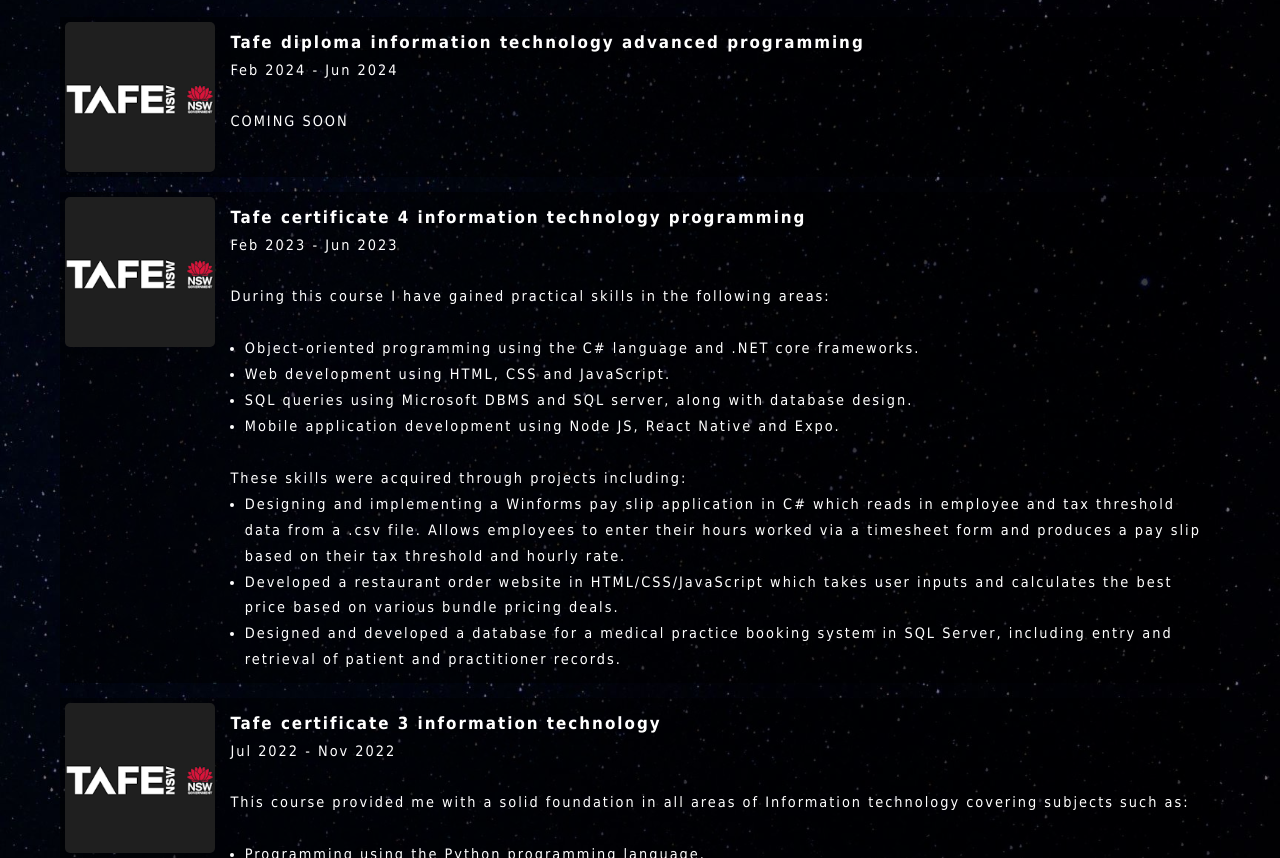
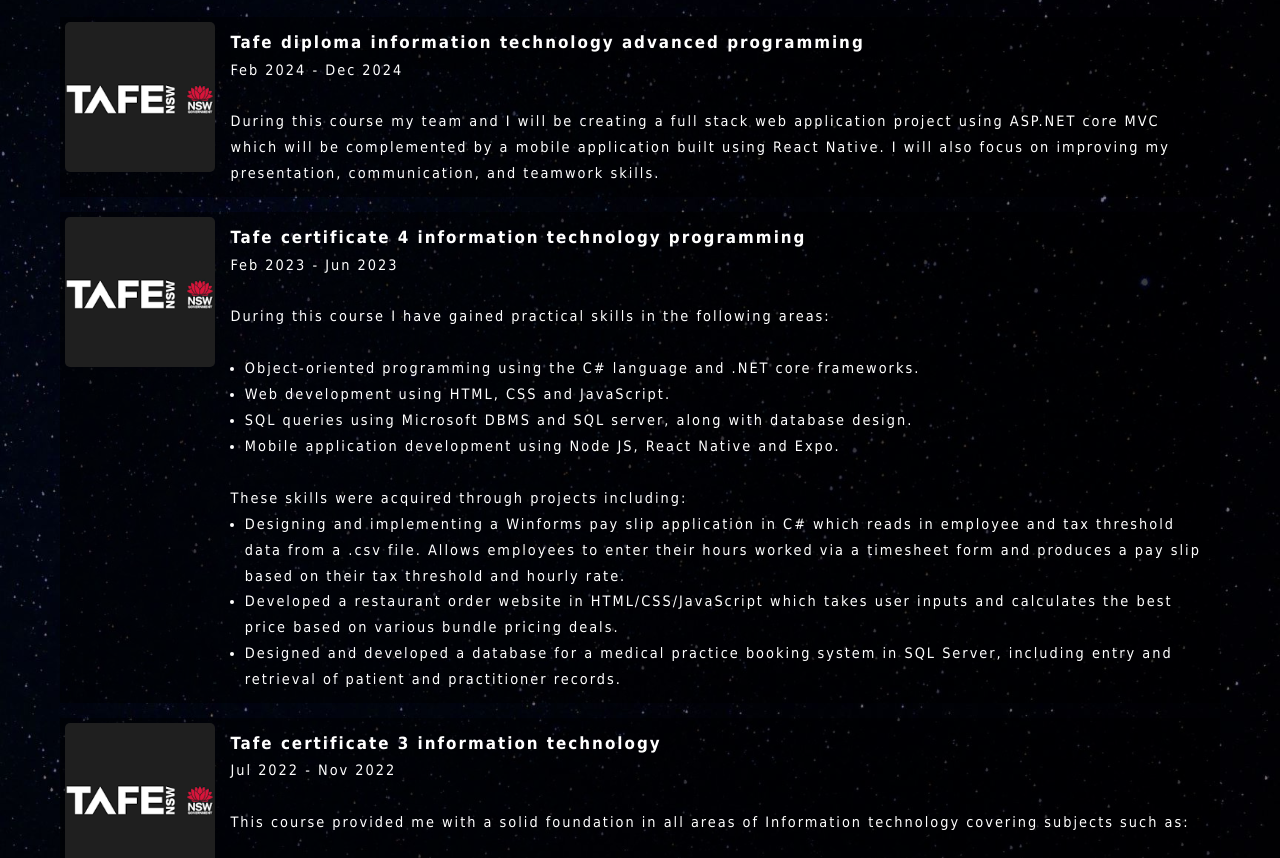
Before and after one commit to Graham-P-Thompson/graham-p-thompson.github.io, a plain HTML site: page index.html in a window 1280 px wide. Shown: the part 3658-4516 px from the top of the page. Drawn offline with Linux system fonts and the light colour scheme.

Commit message:
Updated diploma course info

```diff
--- a/index.html
+++ b/index.html
@@ -210,10 +210,13 @@
                         </div>
                         <div class="course-info">
                             <h3>Tafe diploma information technology advanced programming</h3>
-                            <p>Feb 2024 - Jun 2024</p>
+                            <p>Feb 2024 - Dec 2024</p>
                             <br>
                             <p>
-                                COMING SOON
+                                During this course my team and I will be creating a full stack web application project
+                                using ASP.NET core MVC which will be complemented by a mobile application built using
+                                React Native. I will also focus on improving my presentation, communication, and teamwork
+                                skills.
                             </p>
                         </div>
                     </div>
```
